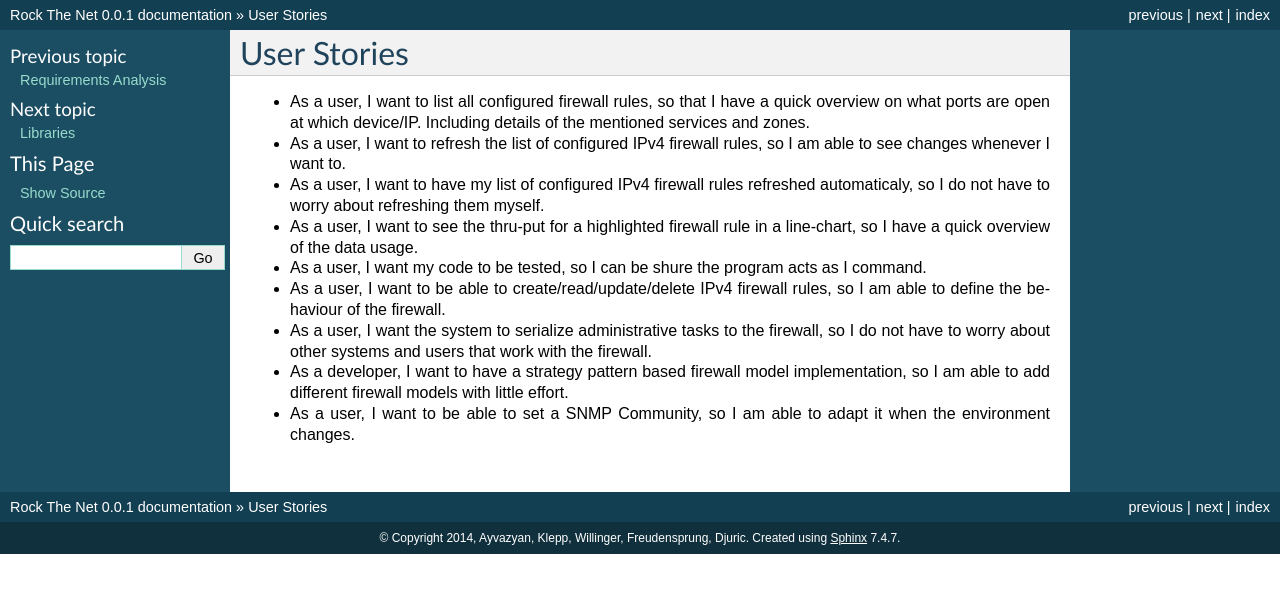
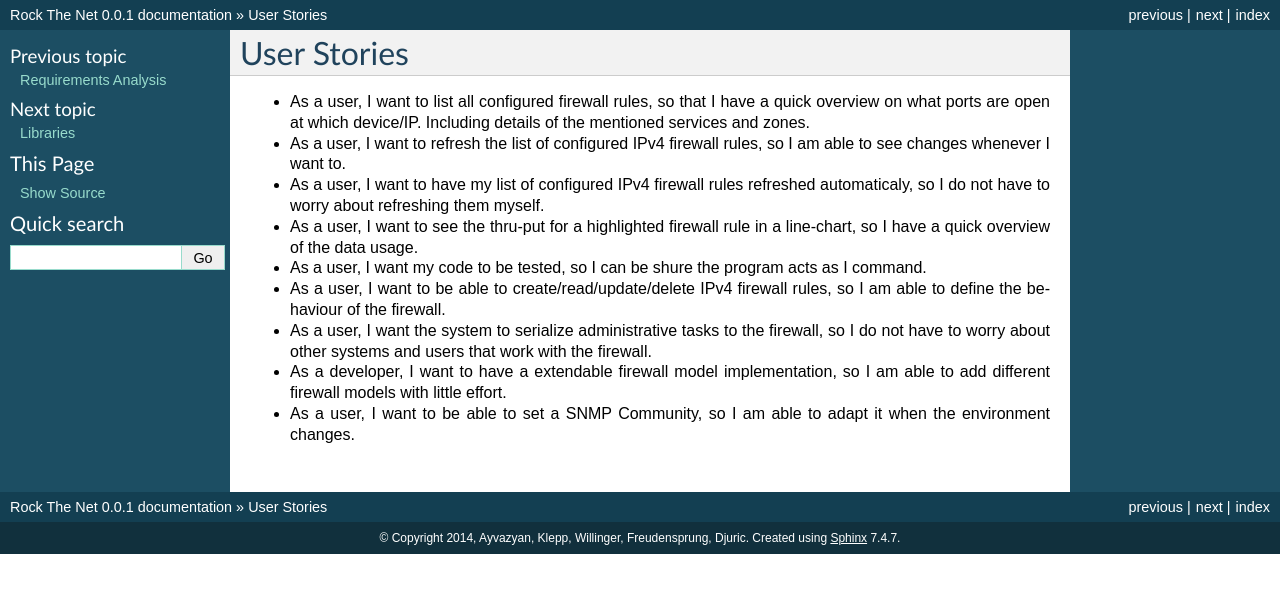
Before and after one commit to aayvazyan-tgm/RouterManagementProject_RockTheNet, a Sphinx documentation site: the page built from docs/user_stories.rst, in a window 1280 px wide. Shown: the top 593 px of the page. Built offline with Sphinx 7.4.7, drawn with Linux system fonts in a browser that asks for light colours.

Commit message:
generalized firewall model implementation

```diff
--- a/docs/user_stories.rst
+++ b/docs/user_stories.rst
@@ -14,6 +14,6 @@ User Stories
 
 - As a user, I want the system to serialize administrative tasks to the firewall, so I do not have to worry about other systems and users that work with the firewall.
 
-- As a developer, I want to have a strategy pattern based firewall model implementation, so I am able to add different firewall models with little effort.
+- As a developer, I want to have a extendable firewall model implementation, so I am able to add different firewall models with little effort.
 
 - As a user, I want to be able to set a SNMP Community, so I am able to adapt it when the environment changes.
```
